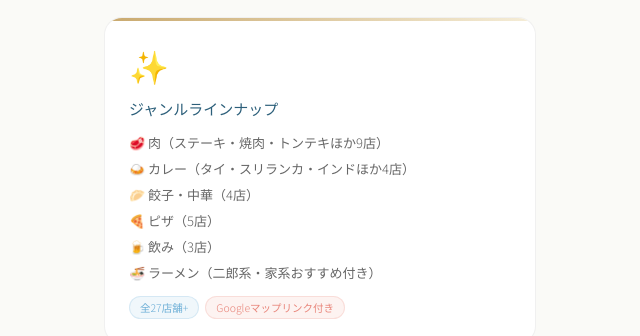
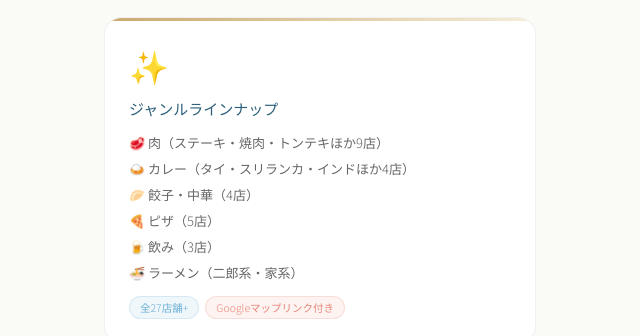
Before and after one commit to himemiko/datePresentation, a plain HTML site: page summer_top4.html in a window 1280 px wide. Shown: the part 4302-4638 px from the top of the page, 320-960 px from the left. Drawn offline with nearby package versions, Linux system fonts and the light colour scheme; a web font is replaced by a local one.

Commit message:
Update summer_top4.html

```diff
--- a/summer_top4.html
+++ b/summer_top4.html
@@ -225,7 +225,7 @@
       🥟 餃子・中華（4店）<br>
       🍕 ピザ（5店）<br>
       🍺 飲み（3店）<br>
-      🍜 ラーメン（二郎系・家系おすすめ付き）
+      🍜 ラーメン（二郎系・家系）
     </div>
     <div class="pills"><span class="pill">全27店舗+</span><span class="pill coral">Googleマップリンク付き</span></div>
   </div>
```
